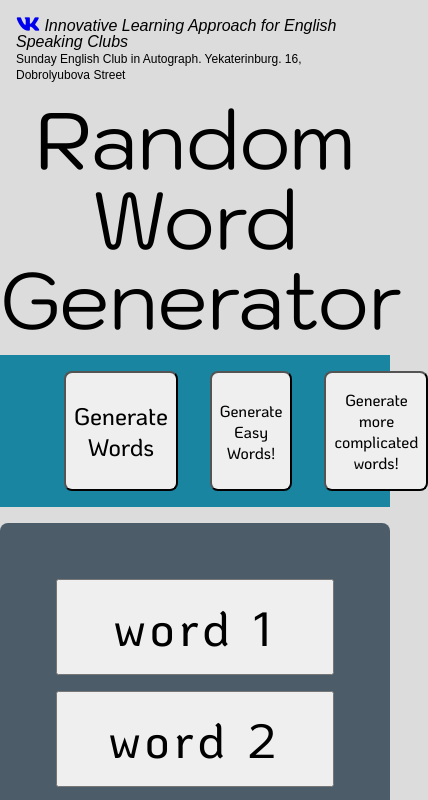
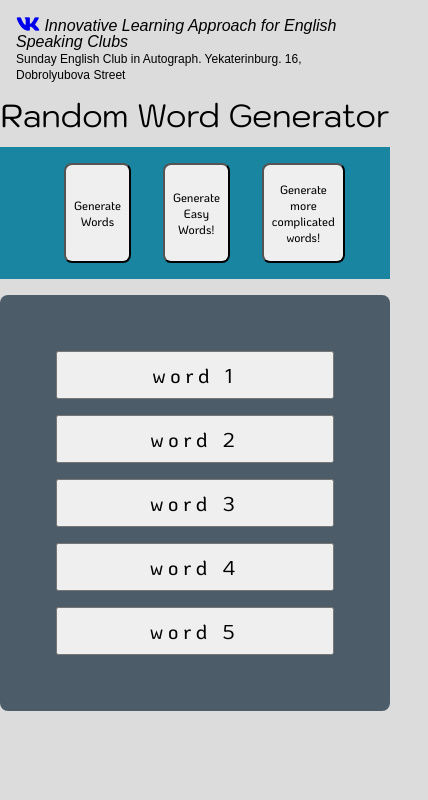
Before and after one commit to Lakratti/SEC-random-words, a plain HTML site: page index.html in a window 390 px wide. Shown: the top 800 px of the page, 428 px wide, since content can reach past the window. Drawn offline with Linux system fonts and the light colour scheme; a web font is replaced by a local one.

Commit message:
Add media queries

```diff
--- a/resources/css/style.css
+++ b/resources/css/style.css
@@ -1,6 +1,6 @@
 /* = = = Universal Styles = = = */
 * {
-  box-sizing: border-box;
+  /* box-sizing: border-box; */
 }
 
 html {
@@ -137,3 +137,45 @@ a:active, a:hover, a:visited {
   letter-spacing: 5px;
 
 }
+
+
+
+
+
+/* Medium devices (tablets, 768px and up) */
+@media only screen and (max-width: 768px) {
+    h1 {
+    font-size: 3rem;
+    }
+    .buttons-container button, .buttons-container button:first-child {
+    font-size: 1.25rem;
+    }
+
+    .word-container {
+      padding: 1rem;
+    }
+    .words-container button {
+    min-height: 3rem;
+    font-size: 1.5rem;
+    }
+}
+
+
+/* Small devices (landscape phones, 576px and up) */
+@media only screen and (max-width: 576px) {
+    h1 {
+    font-size: 2rem;
+    }
+    .buttons-container button, .buttons-container button:first-child {
+    font-size: .75rem;
+    }
+
+    .word-container {
+      padding: 1rem;
+    }
+    .words-container button {
+    min-height: 3rem;
+    font-size: 1.25rem;
+
+    }
+}
```
